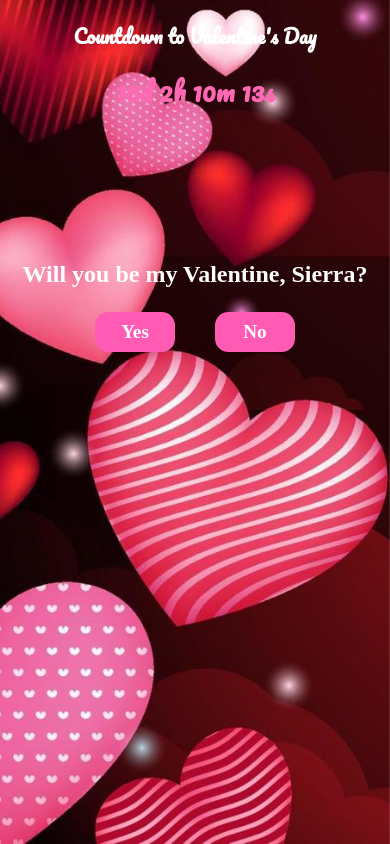
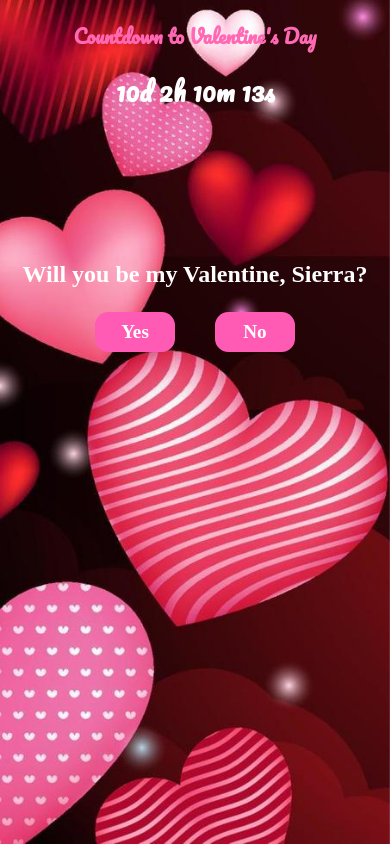
Before and after one commit to eddie-an/Valentines, a React (Create React App) app: page / in a window 390 px wide. Built offline with nearby package versions, Linux system fonts and the light colour scheme.

Commit message:
changes to colour of countdown for better visiblity

```diff
--- a/src/index.css
+++ b/src/index.css
@@ -111,7 +111,7 @@ button:hover {
   transform: translateX(-125%);
 }
 
-
+/* Carousel */
 .slider-container {
   padding: 2rem;
 }
@@ -134,7 +134,7 @@ button:hover {
 .slider img {
   flex: 1 0 100%;
   scroll-snap-align: start;
-  object-fit: contain;
+  object-fit: cover;
 }
 
 .slider-nav {
@@ -161,6 +161,7 @@ button:hover {
 }
 
 
+/* Response message when she clicks yes */
 .response-message {
   text-align: center;
   font-size: 2rem;
@@ -179,7 +180,7 @@ button:hover {
   }
 }
 
-.response-message > p{
+.response-message > p {
   color: white;
   font-family: "Raleway", serif;
   font-optical-sizing: auto;
@@ -252,7 +253,7 @@ button:hover {
 
 
 /* Responsive layout */
-@media only screen and (max-width: 950px) {
+@media (max-width: 950px) {
   .response-message {
     font-size: 1.75rem;
   }
@@ -267,8 +268,8 @@ button:hover {
   }
 }
 
-
-@media only screen and (max-width: 700px) {
+/* Responsive layout */
+@media (max-width: 700px) {
   .App {
     background: no-repeat left center fixed url("../public/background.jpg");
     background-size: cover;
@@ -276,13 +277,14 @@ button:hover {
 
   .countdown-container {
     font-size: 0.8rem;
+    color: #ff69b4;
   }
 
   .countdown-container p {
     margin-top: 0;
     font-size: 1.6rem;
     font-weight: 800;
-    color: #ff69b4;
+    color: white;
   }
 
   .question-container {
```
